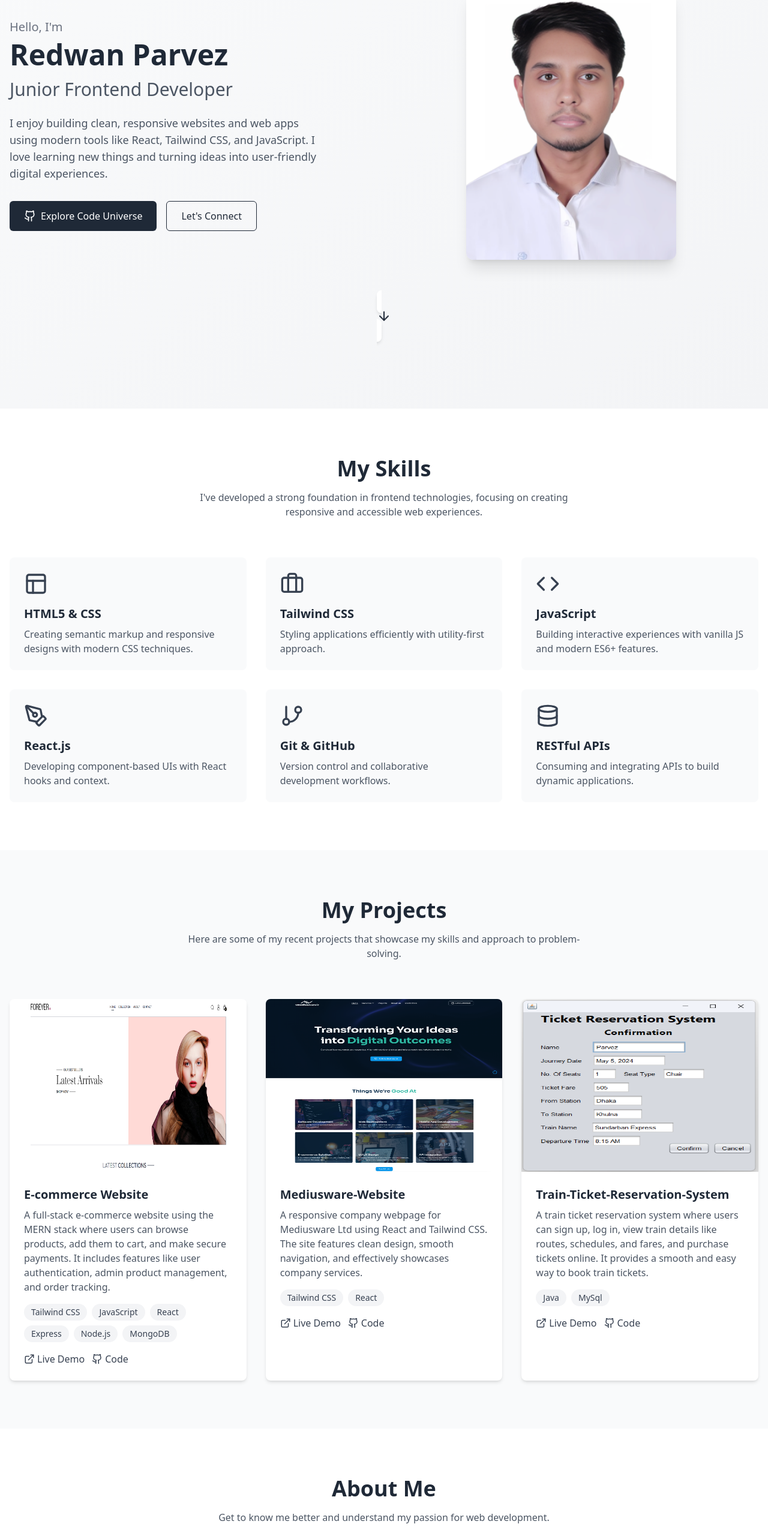
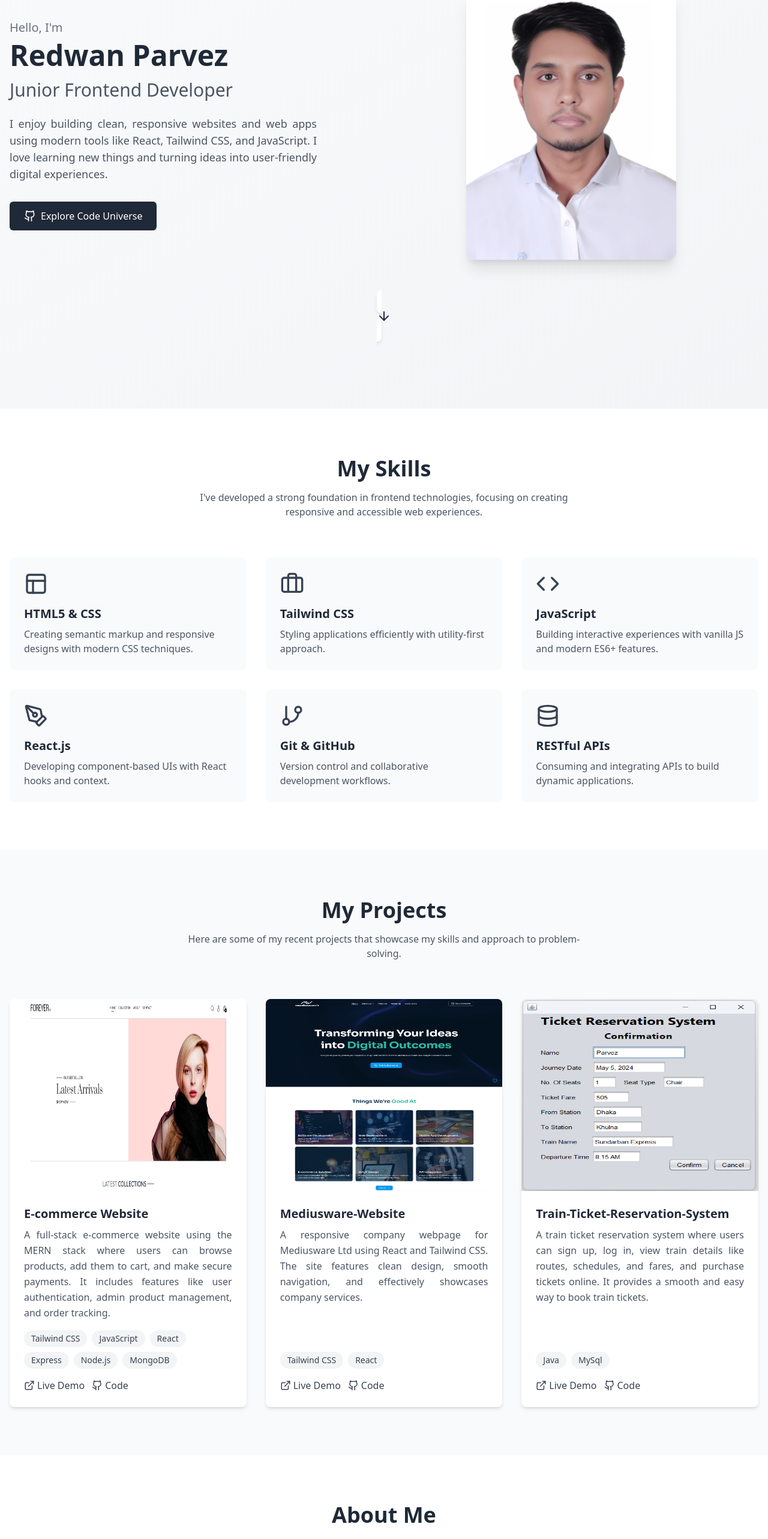
Before and after one commit to RedwanParvez100/portfolio-v2, a Next.js app: page / in a window 1280 px wide. Shown: the part 161-2726 px from the top of the page at 60% size. Built offline with nearby package versions, Linux system fonts and the light colour scheme.

Commit message:
last 2 section ongoing

```diff
--- a/components/about.tsx
+++ b/components/about.tsx
@@ -9,7 +9,7 @@ export default function About() {
           <div className="text-center mb-12">
             <h2 className="text-3xl md:text-4xl font-bold text-gray-800 mb-4">About Me</h2>
             <p className="text-gray-600 max-w-2xl mx-auto">
-              Get to know me better and understand my passion for web development.
+              Get to know me better and understand my passion for frontend development.
             </p>
           </div>
         </AnimateInView>
@@ -20,10 +20,8 @@ export default function About() {
           </AnimateInView>
 
           <AnimateInView animation="fade-up" delay={200}>
-            <p className="text-gray-600 mb-6">
-              I'm a junior frontend developer with a passion for creating beautiful and functional web experiences.
-              After completing a comprehensive web development bootcamp, I've been focusing on building projects that
-              help me refine my skills and learn new technologies.
+            <p className="text-gray-600 mb-6 text-justify">
+              I'm a junior frontend developer with a passion for creating beautiful and functional web experiences. I completed my BSc in Computer Science and Engineering with a major in Software Engineering in April 2024. Then I did a 3 months MERN stack internship at Mediusware, where I worked on real-time projects using modern web technologies. Now, I’m focusing on frontend development and building projects with React and JavaScript to improve my skills.
             </p>
           </AnimateInView>
 
@@ -41,46 +39,48 @@ export default function About() {
                 <div className="flex items-start">
                   <div className="w-2 h-2 rounded-full bg-gray-800 mt-2 mr-3"></div>
                   <div>
-                    <h5 className="font-medium text-gray-800">2023 - Present</h5>
-                    <p className="text-gray-600">Frontend Developer focusing on React and modern JavaScript</p>
+                    <h5 className="font-medium text-gray-800">Sep 2024 - Nov 2024</h5>
+                    <p className="text-gray-600">Completed a MERN stack internship, working on real-time web projects using MongoDB, Express, React, and Node.js.</p>
                   </div>
                 </div>
-                <div className="flex items-start">
+                {/* <div className="flex items-start">
                   <div className="w-2 h-2 rounded-full bg-gray-800 mt-2 mr-3"></div>
                   <div>
                     <h5 className="font-medium text-gray-800">2021 - 2023</h5>
                     <p className="text-gray-600">Web Development Bootcamp & Self-learning</p>
                   </div>
-                </div>
+                </div> */}
                 <div className="flex items-start">
                   <div className="w-2 h-2 rounded-full bg-gray-800 mt-2 mr-3"></div>
                   <div>
-                    <h5 className="font-medium text-gray-800">2018 - 2021</h5>
-                    <p className="text-gray-600">Computer Science Degree</p>
+                    <h5 className="font-medium text-gray-800">2020 - 2024</h5>
+                    <p className="text-gray-600">Bachelor of Science in Computer Science & Engineering (BSc in CSE)
+                    </p>
+                    <p className="text-gray-600">Bangladesh University of Business and Technology (BUBT), Dhaka, Bangladesh</p>
                   </div>
                 </div>
               </div>
             </div>
           </AnimateInView>
 
-          <AnimateInView animation="fade-up" delay={500}>
+          {/* <AnimateInView animation="fade-up" delay={500}>
             <p className="text-gray-600 mb-8">
               When I'm not coding, you can find me hiking, reading tech blogs, or experimenting with new recipes in the
               kitchen. I'm always eager to learn and grow both as a developer and as a person.
             </p>
-          </AnimateInView>
+          </AnimateInView> */}
 
           <AnimateInView animation="fade-up" delay={600}>
             <div className="flex flex-wrap gap-4 justify-center md:justify-start">
-              <Link
+              {/* <Link
                 href="#contact"
                 className="px-6 py-3 bg-gray-800 text-white rounded-md hover:bg-gray-700 transition-all duration-300 hover:scale-105 transform"
               >
                 Contact Me
-              </Link>
+              </Link> */}
               <Link
-                href="#"
-                className="px-6 py-3 border border-gray-300 text-gray-700 rounded-md hover:bg-gray-50 transition-all duration-300 hover:scale-105 transform"
+                href="https://drive.google.com/drive/u/0/folders/1vfjbNM3nyCUWVx8gtdZzZWrSlIunxscz"
+                className="px-6 py-3 border border-gray-300 text-gray-700 rounded-md hover:bg-gray-800 hover:text-white transition-all duration-300 hover:scale-105 transform"
               >
                 Download CV
               </Link>
--- a/components/hero.tsx
+++ b/components/hero.tsx
@@ -25,7 +25,7 @@ export default function Hero() {
               </h2>
             </AnimateInView>
             <AnimateInView animation="fade-up" delay={400}>
-              <p className="text-gray-600 mb-8 text-lg max-w-lg">
+              <p className="text-gray-600 mb-8 text-lg max-w-lg text-justify">
               I enjoy building clean, responsive websites and web apps using modern tools like React, Tailwind CSS, and JavaScript. I love learning new things and turning ideas into user-friendly digital experiences.
               </p>
             </AnimateInView>
@@ -41,13 +41,13 @@ export default function Hero() {
                   <Github size={20} className="mr-2" />
                   Explore Code Universe
                 </Link>
-                <Link
+                {/* <Link
                   href="https://drive.google.com/drive/u/0/folders/1vfjbNM3nyCUWVx8gtdZzZWrSlIunxscz"
                   className="px-6 py-3 border border-gray-800 text-gray-800 rounded-md hover:bg-gray-100 transition-all duration-300 hover:scale-105 transform"
                   target="_blank"
                 >
                   Let's Connect
-                </Link>
+                </Link> */}
               </div>
             </AnimateInView>
           </div>
--- a/components/navbar.tsx
+++ b/components/navbar.tsx
@@ -60,7 +60,7 @@ export default function Navbar() {
         <div className="hidden md:block">
           <Link
             href="#contact"
-            className="px-6 py-2 border border-gray-300 text-gray-700 rounded-md hover:bg-gray-50 transition-all duration-300 hover:scale-105 transform"
+            className="px-6 py-2 border border-gray-300 text-gray-700 rounded-md hover:bg-gray-800 hover:text-white transition-all duration-300 hover:scale-105 transform"
           >
            Get In Touch
           </Link>
--- a/components/projects.tsx
+++ b/components/projects.tsx
@@ -11,7 +11,8 @@ export default function Projects() {
   const projects = [
     {
       title: "E-commerce Website",
-      description: "A full-stack e-commerce website using the MERN stack where users can browse products, add them to cart, and make secure payments. It includes features like user authentication, admin product management, and order tracking.",
+      description:
+        "A full-stack e-commerce website using the MERN stack where users can browse products, add them to cart, and make secure payments. It includes features like user authentication, admin product management, and order tracking.",
       tags: ["Tailwind CSS", "JavaScript", "React", "Express", "Node.js", "MongoDB"],
       imageUrl: prj1,
       liveUrl: "#",
@@ -19,7 +20,8 @@ export default function Projects() {
     },
     {
       title: "Mediusware-Website",
-      description: "A responsive company webpage for Mediusware Ltd using React and Tailwind CSS. The site features clean design, smooth navigation, and effectively showcases company services.",
+      description:
+        "A responsive company webpage for Mediusware Ltd using React and Tailwind CSS. The site features clean design, smooth navigation, and effectively showcases company services.",
       tags: ["Tailwind CSS", "React"],
       imageUrl: prj2,
       liveUrl: "https://mediusware-page-design.netlify.app/",
@@ -27,7 +29,8 @@ export default function Projects() {
     },
     {
       title: "Train-Ticket-Reservation-System",
-      description: "A train ticket reservation system where users can sign up, log in, view train details like routes, schedules, and fares, and purchase tickets online. It provides a smooth and easy way to book train tickets.",
+      description:
+        "A train ticket reservation system where users can sign up, log in, view train details like routes, schedules, and fares, and purchase tickets online. It provides a smooth and easy way to book train tickets.",
       tags: ["Java", "MySql"],
       imageUrl: prj3,
       liveUrl: "#",
@@ -54,8 +57,8 @@ export default function Projects() {
               animation={index % 2 === 0 ? "slide-in-left" : "slide-in-right"}
               delay={index * 150}
             >
-              <div className="bg-white rounded-lg overflow-hidden shadow-md transition-all duration-300 hover:-translate-y-2 hover:shadow-xl group h-full">
-                <div className="relative h-72 w-full overflow-hidden">
+              <div className="bg-white rounded-lg overflow-hidden shadow-md transition-all duration-300 hover:-translate-y-2 hover:shadow-xl group h-full flex flex-col">
+                <div className="relative h-80 w-full overflow-hidden">
                   <Image
                     src={project.imageUrl || "/placeholder.svg"}
                     alt={project.title}
@@ -63,9 +66,9 @@ export default function Projects() {
                     className="transition-transform duration-500 group-hover:scale-110"
                   />
                 </div>
-                <div className="p-6">
+                <div className="p-6 flex flex-col flex-grow">
                   <h3 className="text-xl font-semibold text-gray-800 mb-2">{project.title}</h3>
-                  <p className="text-gray-600 mb-4">{project.description}</p>
+                  <p className="text-gray-600 mb-4 flex-grow leading-relaxed text-justify">{project.description}</p>
                   <div className="flex flex-wrap gap-2 mb-4">
                     {project.tags.map((tag, idx) => (
                       <span
@@ -76,7 +79,7 @@ export default function Projects() {
                       </span>
                     ))}
                   </div>
-                  <div className="flex gap-3">
+                  <div className="flex gap-3 mt-auto">
                     <Link
                       target="_blank"
                       href={project.liveUrl}
```
